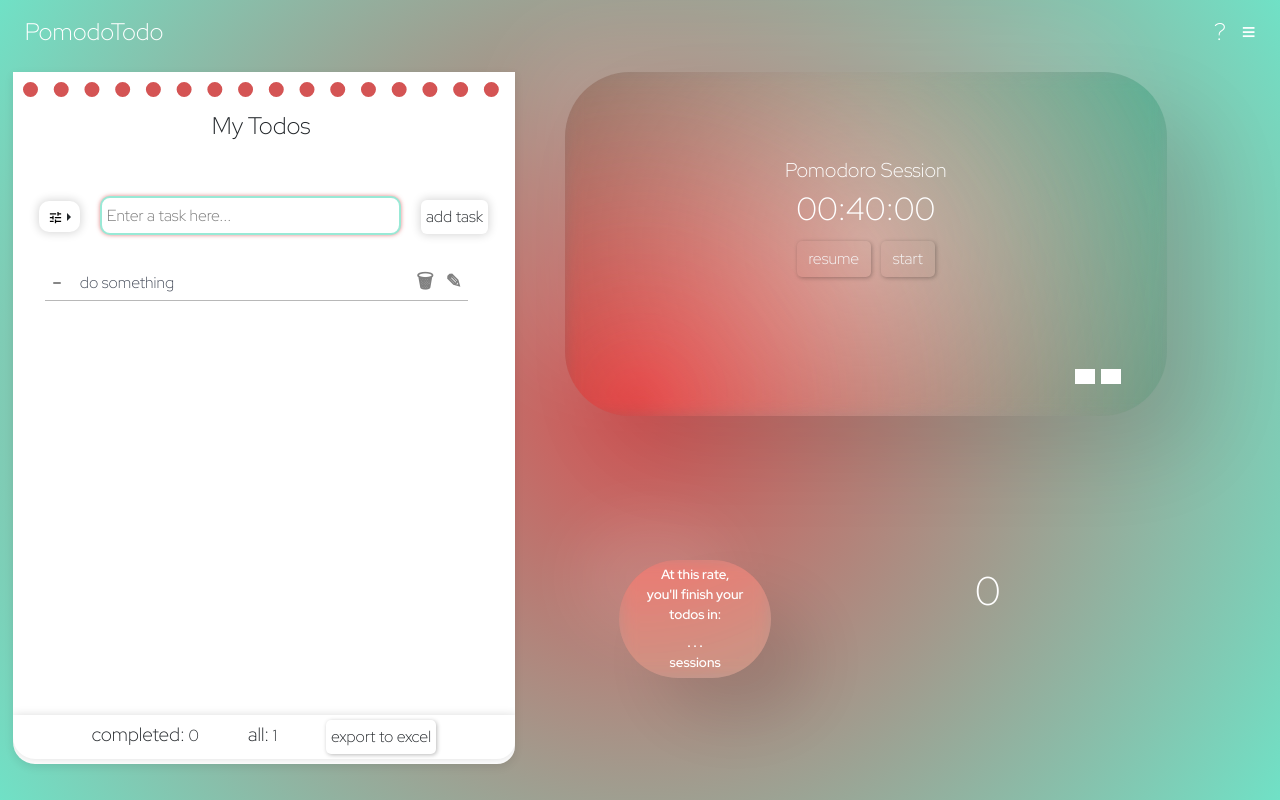
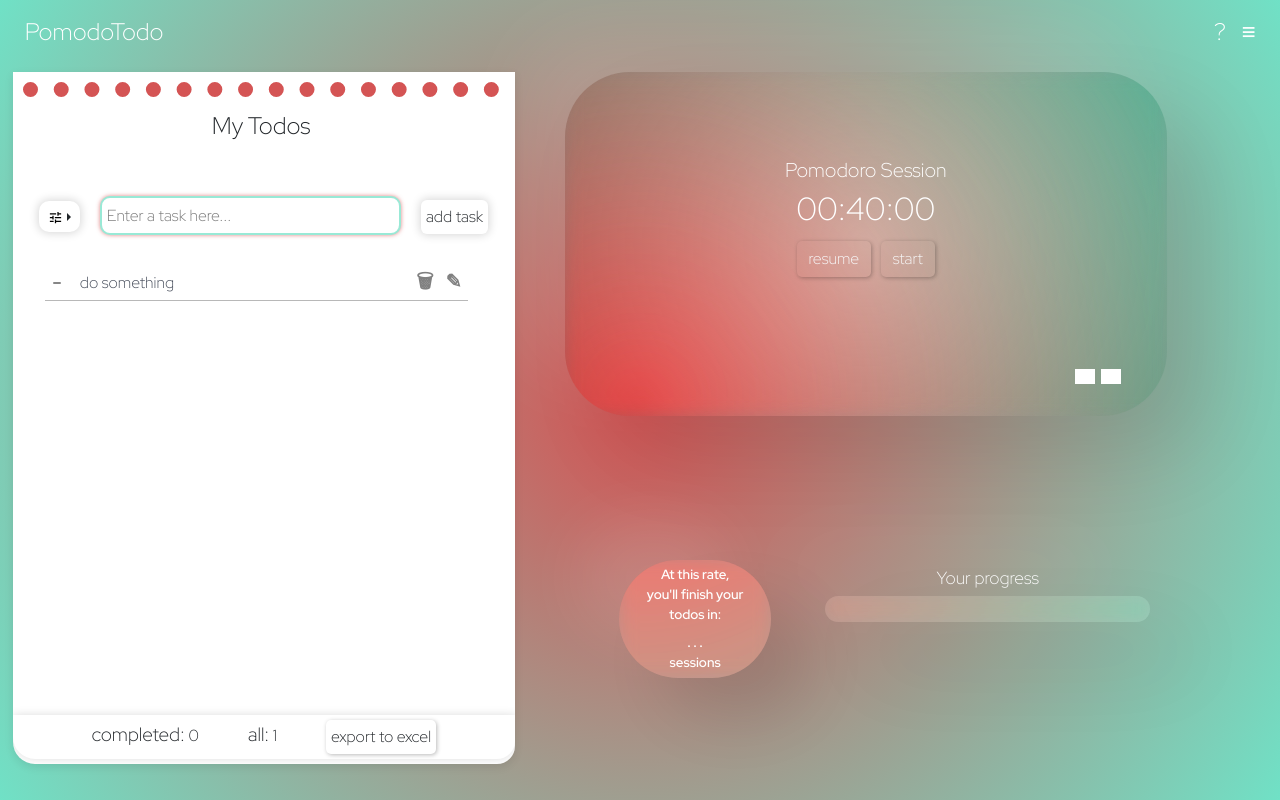
Before and after one commit to lielbidago/Todo-Pomodoro, a React (Create React App) app: page /Todos-and-pomodoro in a window 1280 px wide. Built offline with nearby package versions, Linux system fonts and the light colour scheme; grey boxes are pictures that could not be loaded.

Commit message:
fixed issue with completed todos

```diff
--- a/src/components/prograssBar.tsx
+++ b/src/components/prograssBar.tsx
@@ -20,18 +20,15 @@ export function ProgressBarP(props: prograssBarProps){
     const pbRef = useRef(null)
     let currentProgressValue = progressValue(todosCompState.completedNum, todosCompState.allNum)
 
-    // useEffect(()=>{
-    //     let currentProgressValue = progressValue(todosCompState.completedNum, todosCompState.allNum)
-
-    // }, [todosCompState.allNum, todosCompState.completedNum])
 
     const currentProgressMemo = useMemo(()=>(
         progressValue(todosCompState.completedNum, todosCompState.allNum)
-    ),[todosCompState]);
+    ),[todosCompState.completedNum, todosCompState.allNum]);
+
 
     return (
         <div className={`ProgressBarP ${buttonColor}`}>
-            {/* <div ref={pbRef} className='PB-container'>
+            <div ref={pbRef} className='PB-container'>
                 <h6>Your progress</h6>
                 <ProgressBar variant='' now={currentProgressMemo} label={`${currentProgressMemo}%`}/>
             </div>
@@ -41,8 +38,7 @@ export function ProgressBarP(props: prograssBarProps){
                                 shows your progression
                             </Tooltip>
                         )}
-            </Overlay> */}
-            <h1>{currentProgressMemo}</h1>
+            </Overlay>
         </div>
 
 
--- a/src/hooks/useTodoList.tsx
+++ b/src/hooks/useTodoList.tsx
@@ -45,12 +45,12 @@ function todosComponentReducer(state:ItodosListState,
             return newTodosState
 
         case todosReducerActions.changeStatusTodo:
-            const tdbool = state.todos.filter(td => td.id === action.payload.taskId)[0].completed
+            const tdbool = state.todos.filter(td => td.id === action.payload.taskId)[0].completed;
 
             newTodosState = {
                 ...state,
                 todos:state.todos.map((td) => (td.id === action.payload.taskId ? {...td, completed:!td.completed}: td )),
-                completedNum:tdbool?state.completedNum--:state.completedNum++,
+                completedNum:tdbool? --state.completedNum:++state.completedNum,
             };
             localStorage.setItem('todoList', JSON.stringify(newTodosState.todos));
             return newTodosState
--- a/src/index.tsx
+++ b/src/index.tsx
@@ -11,6 +11,7 @@ root.render(
   <React.StrictMode>
     <RouterProvider router={AppRoute} />
   </React.StrictMode>
+
 );
 
 // If you want to start measuring performance in your app, pass a function
--- a/src/pages/Main.tsx
+++ b/src/pages/Main.tsx
@@ -29,12 +29,6 @@ export default function Main(){
         setTimerFullScreen(!timerFullScreen)
     }
 
-
-
-    // function progressValue(){
-    //     return Math.round((todosCompState.completedNum/todosCompState.allNum)*100)
-    // }
-
     useEffect(()=>{
         updateTodosState()
     },[updateTodosState])
@@ -52,8 +46,8 @@ export default function Main(){
         }})
     }
 
+    if(timerFullScreen){
 
-    if(timerFullScreen){
         return (
             <div className="ListAndTimer timer-center" >
                 <TodoPomodoroHeader handleShowSettings={toggleShowSettings} themeColors={themeColors}
@@ -79,7 +73,9 @@ export default function Main(){
 
         )
     }
+
     return (
+
         <div className="ListAndTimer" >
 
             <TodoPomodoroHeader handleShowSettings={toggleShowSettings}
@@ -96,6 +92,7 @@ export default function Main(){
 
 
             <div className="updates">
+
                 <ProgressBarP todosCompState={todosCompState} themeColors={themeColors}
                 toggleHelpTips={toggleHelpTips}/>
 
```
